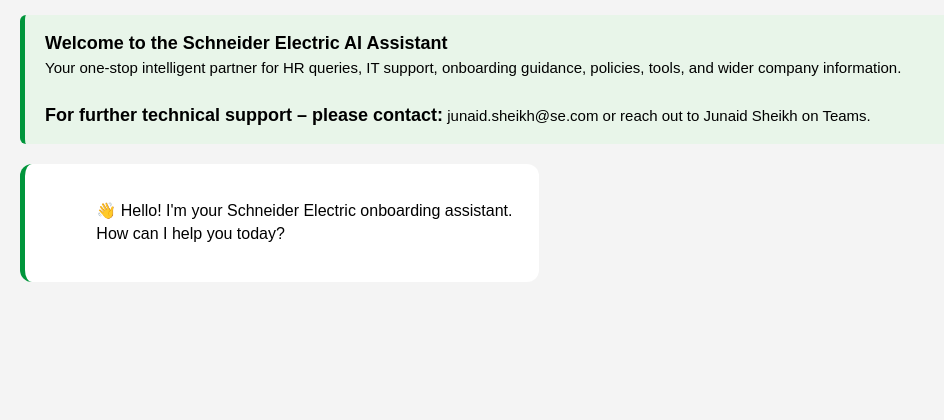
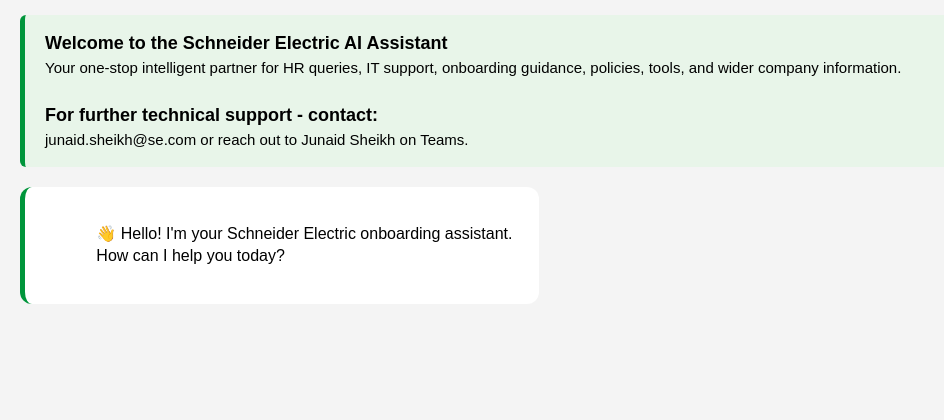
Before and after one commit to Junaidsh22/SchneiderChatbot, a Flask app: page / in a window 1280 px wide. Shown: the part 110-530 px from the top of the page, without its empty margins (0-944 px from the left). Run offline with Flask 3, Linux system fonts and the light colour scheme.

Commit message:
Updated welcome section formatting and support line

```diff
--- a/templates/index.html
+++ b/templates/index.html
@@ -139,10 +139,8 @@
         Your one-stop intelligent partner for HR queries, IT support, onboarding guidance,
         policies, tools, and wider company information.<br><br>
 
-        <strong>For further technical support – please contact:</strong>
-        <span style="font-weight: normal;">
+        <strong>For further technical support - contact:</strong><br>
             junaid.sheikh@se.com or reach out to Junaid Sheikh on Teams.
-        </span>
     </div>
 
     <!-- CHAT WINDOW -->
```
